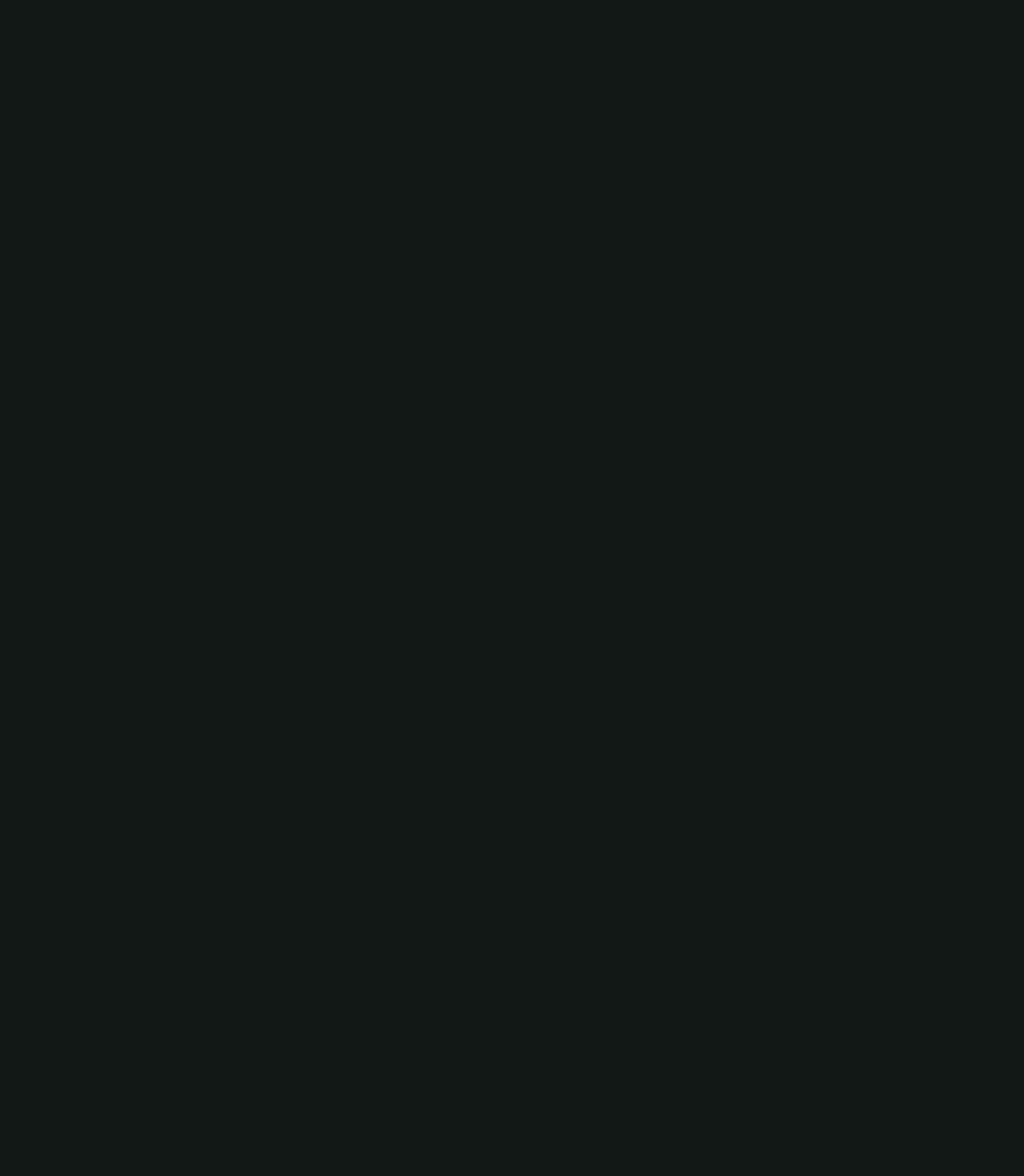
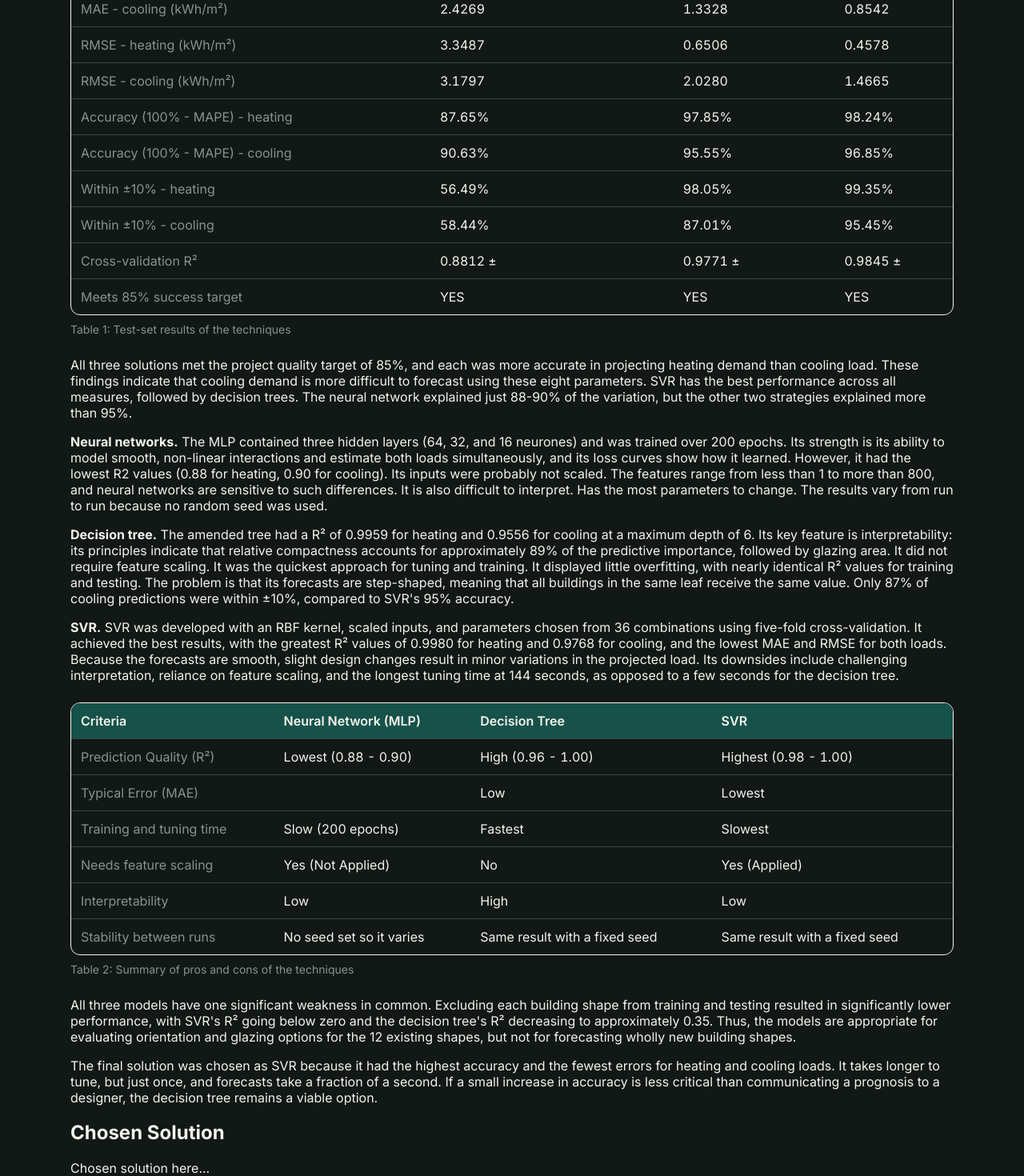
Before and after one commit to finngrandell/introduction-to-ai-interface, a React (Vite) app: page / in a window 1280 px wide. Shown: the part 1100-2570 px from the top of the page at 80% size. Before the commit the page ends 904 px from the top, so only its background shows below. Built offline with nearby package versions, Linux system fonts and the light colour scheme.

Commit message:
comparison

```diff
--- a/src/App.jsx
+++ b/src/App.jsx
@@ -1,5 +1,6 @@
 import SolutionSelector from "./components/SolutionSelector";
 import SolutionWindow from "./components/SolutionWindow";
+import Comparison from "./components/Comparison";
 import { useState } from "react";
 
 export default function App() {
@@ -45,9 +46,11 @@ export default function App() {
           </div>
         </div>
 
+        <Comparison />
+
         <div>
-          <h2>Comparison</h2>
-          <p>Comparison here...</p>
+          <h2>Chosen Solution</h2>
+          <p>Chosen solution here...</p>
         </div>
 
       </div>
--- /dev/null
+++ b/src/components/Comparison.jsx
@@ -0,0 +1,105 @@
+const techniques = ["Neural Network (MLP)", "Decision Tree", "SVR"];
+
+const resultsTable = {
+    header: "Measure",
+    caption: "Table 1: Test-set results of the techniques",
+    rows: [
+        ["R² - Heating", "0.8924", "0.9959", "0.9980"],
+        ["R² -  Cooling", "0.8908", "0.9556", "0.9768"],
+        ["MAE - heating (kWh/m²)", "2.4666", "0.4702", "0.3451"],
+        ["MAE - cooling (kWh/m²)", "2.4269", "1.3328", "0.8542"],
+        ["RMSE - heating (kWh/m²)", "3.3487", "0.6506", "0.4578"],
+        ["RMSE - cooling (kWh/m²)", "3.1797", "2.0280", "1.4665"],
+        ["Accuracy (100% - MAPE) - heating", "87.65%", "97.85%", "98.24%"],
+        ["Accuracy (100% - MAPE) - cooling", "90.63%", "95.55%", "96.85%"],
+        ["Within ±10% - heating", "56.49%", "98.05%", "99.35%"],
+        ["Within ±10% - cooling", "58.44%", "87.01%", "95.45%"],
+        ["Cross-validation R²", "0.8812 ±", "0.9771 ±", "0.9845 ±"],
+        ["Meets 85% success target", "YES", "YES", "YES"],
+    ],
+};
+
+const prosConsTable = {
+    header: "Criteria",
+    caption: "Table 2: Summary of pros and cons of the techniques",
+    rows: [
+        ["Prediction Quality (R²)", "Lowest (0.88 - 0.90)", "High (0.96 - 1.00)", "Highest (0.98 - 1.00)"],
+        ["Typical Error (MAE)", "", "Low", "Lowest"],
+        ["Training and tuning time", "Slow (200 epochs)", "Fastest", "Slowest"],
+        ["Needs feature scaling", "Yes (Not Applied)", "No", "Yes (Applied)"],
+        ["Interpretability", "Low", "High", "Low"],
+        ["Stability between runs", "No seed set so it varies", "Same result with a fixed seed", "Same result with a fixed seed"],
+    ],
+};
+
+const intro = "Three strategies were considered: a feedforward neural network (MLP), a decision tree regressor, and support vector regression (SVR). To provide a fair comparison, all three used the same dataset, eight input parameters, and an 80/20 train/test split (random_state = 42), so each model was tested on the same 154 unseen buildings. The main quality metric was R², which represents the load fluctuation described by the model. MAE and RMSE measured the magnitude of errors in kWh/m².  RMSE penalises larger errors more severely. We evaluated accuracy (100% − MAPE), prediction precision (±10% of genuine load), cross-validation stability, speed, and interpretability.";
+
+const overview = "All three solutions met the project quality target of 85%, and each was more accurate in projecting heating demand than cooling load. These findings indicate that cooling demand is more difficult to forecast using these eight parameters. SVR has the best performance across all measures, followed by decision trees. The neural network explained just 88-90% of the variation, but the other two strategies explained more than 95%.";
+
+const techniqueNotes = [
+    {
+        lead: "Neural networks.",
+        text: "The MLP contained three hidden layers (64, 32, and 16 neurones) and was trained over 200 epochs. Its strength is its ability to model smooth, non-linear interactions and estimate both loads simultaneously, and its loss curves show how it learned. However, it had the lowest R2 values (0.88 for heating, 0.90 for cooling). Its inputs were probably not scaled. The features range from less than 1 to more than 800, and neural networks are sensitive to such differences. It is also difficult to interpret. Has the most parameters to change. The results vary from run to run because no random seed was used.",
+    },
+    {
+        lead: "Decision tree.",
+        text: "The amended tree had a R² of 0.9959 for heating and 0.9556 for cooling at a maximum depth of 6. Its key feature is interpretability: its principles indicate that relative compactness accounts for approximately 89% of the predictive importance, followed by glazing area. It did not require feature scaling. It was the quickest approach for tuning and training. It displayed little overfitting, with nearly identical R² values for training and testing. The problem is that its forecasts are step-shaped, meaning that all buildings in the same leaf receive the same value. Only 87% of cooling predictions were within ±10%, compared to SVR's 95% accuracy.",
+    },
+    {
+        lead: "SVR.",
+        text: "SVR was developed with an RBF kernel, scaled inputs, and parameters chosen from 36 combinations using five-fold cross-validation. It achieved the best results, with the greatest R² values of 0.9980 for heating and 0.9768 for cooling, and the lowest MAE and RMSE for both loads. Because the forecasts are smooth, slight design changes result in minor variations in the projected load. Its downsides include challenging interpretation, reliance on feature scaling, and the longest tuning time at 144 seconds, as opposed to a few seconds for the decision tree.",
+    },
+];
+
+const weakness = "All three models have one significant weakness in common. Excluding each building shape from training and testing resulted in significantly lower performance, with SVR's R² going below zero and the decision tree's R² decreasing to approximately 0.35. Thus, the models are appropriate for evaluating orientation and glazing options for the 12 existing shapes, but not for forecasting wholly new building shapes.";
+
+const finalChoice = "The final solution was chosen as SVR because it had the highest accuracy and the fewest errors for heating and cooling loads. It takes longer to tune, but just once, and forecasts take a fraction of a second. If a small increase in accuracy is less critical than communicating a prognosis to a designer, the decision tree remains a viable option.";
+
+function Table({ header, caption, rows }) {
+    return (
+        <figure className="m-0 my-6">
+            <div className="overflow-x-auto border border-solid border-white rounded-[12px]">
+                <table className="w-full border-collapse text-left">
+                    <thead>
+                        <tr className="bg-deep-teal">
+                            <th className="p-3 font-semibold">{header}</th>
+                            {techniques.map((t) => (
+                                <th key={t} className="p-3 font-semibold">{t}</th>
+                            ))}
+                        </tr>
+                    </thead>
+                    <tbody>
+                        {rows.map(([label, ...values]) => (
+                            <tr key={label} className="border-0 border-t border-solid border-white/20">
+                                <th className="p-3 font-normal text-gray">{label}</th>
+                                {values.map((v, i) => (
+                                    <td key={i} className="p-3 tabular-nums">{v}</td>
+                                ))}
+                            </tr>
+                        ))}
+                    </tbody>
+                </table>
+            </div>
+            <figcaption className="mt-2 text-gray text-sm">{caption}</figcaption>
+        </figure>
+    );
+}
+
+function Comparison() {
+    return (
+        <div>
+            <h2>Comparison</h2>
+            <p>{intro}</p>
+            <Table {...resultsTable} />
+            <p>{overview}</p>
+            {techniqueNotes.map(({ lead, text }) => (
+                <p key={lead}><strong>{lead}</strong> {text}</p>
+            ))}
+            <Table {...prosConsTable} />
+            <p>{weakness}</p>
+            <p>{finalChoice}</p>
+        </div>
+    );
+}
+
+export default Comparison;
```
Also changed, not shown: src/components/ChosenSolution.jsx (added).
